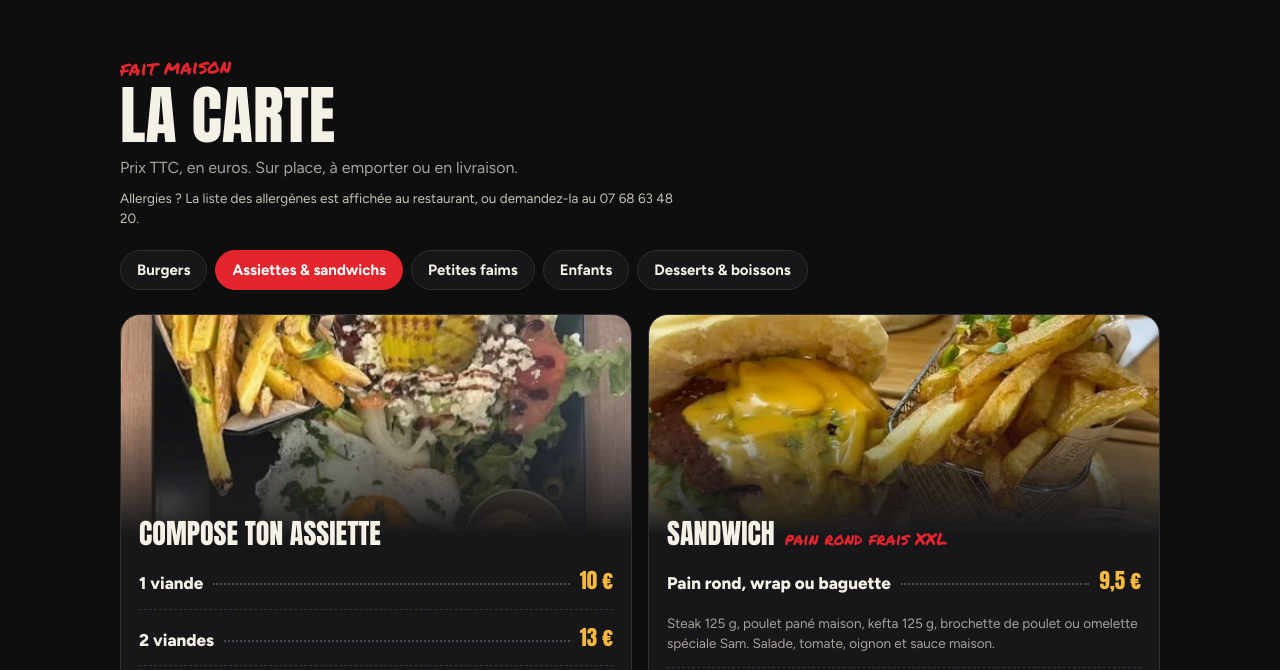
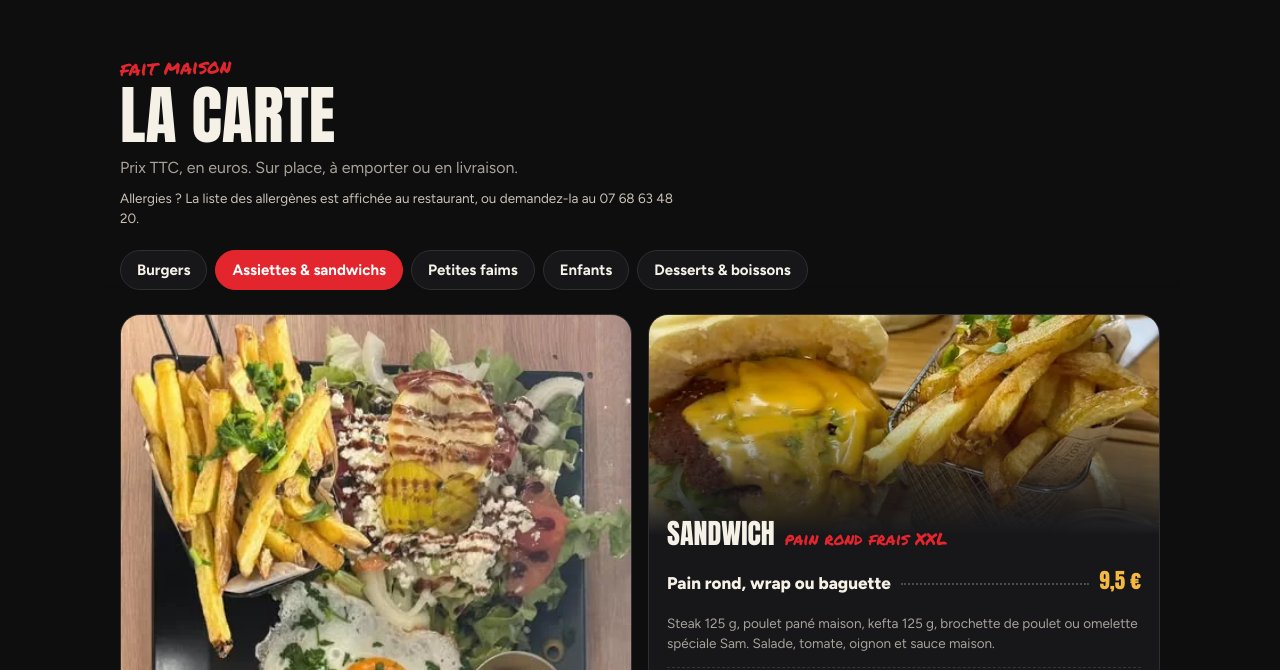
Before and after one commit to samcuisine83/samcuisine83.github.io, a plain HTML site: page index.html in a window 1280 px wide. Both pictures are taken after a click on the tab "Assiettes & sandwichs". Shown: the part 2495-3165 px from the top of the page. Drawn offline with Linux system fonts and the light colour scheme.

Commit message:
Assiette : photo du plateau en entier

```diff
--- a/index.html
+++ b/index.html
@@ -160,6 +160,9 @@ h2{font-family:var(--display);font-weight:400;text-transform:uppercase;font-size
 .card h3{font-family:var(--display);font-weight:400;text-transform:uppercase;font-size:28px;line-height:1;display:flex;align-items:baseline;gap:10px;flex-wrap:wrap}
 .card h3 em{font-style:normal;font-family:var(--marker);text-transform:none;color:var(--red);font-size:17px}
 .card .cover + .in{margin-top:-34px;position:relative}
+.card .cover img[src="img/assiet.webp"]{height:auto;aspect-ratio:448/452;object-position:50% 50%}
+.card .cover:has(img[src="img/assiet.webp"]):after{background:linear-gradient(transparent 82%,var(--ink2))}
+.card .cover:has(img[src="img/assiet.webp"]) + .in{margin-top:0}
 .row{display:flex;align-items:baseline;gap:10px;padding:12px 0;border-top:1px dashed #34343a}
 .card h3 + .row{border-top:0;margin-top:6px}
 .row .n{flex:none;font-weight:800;font-size:17px}
```
